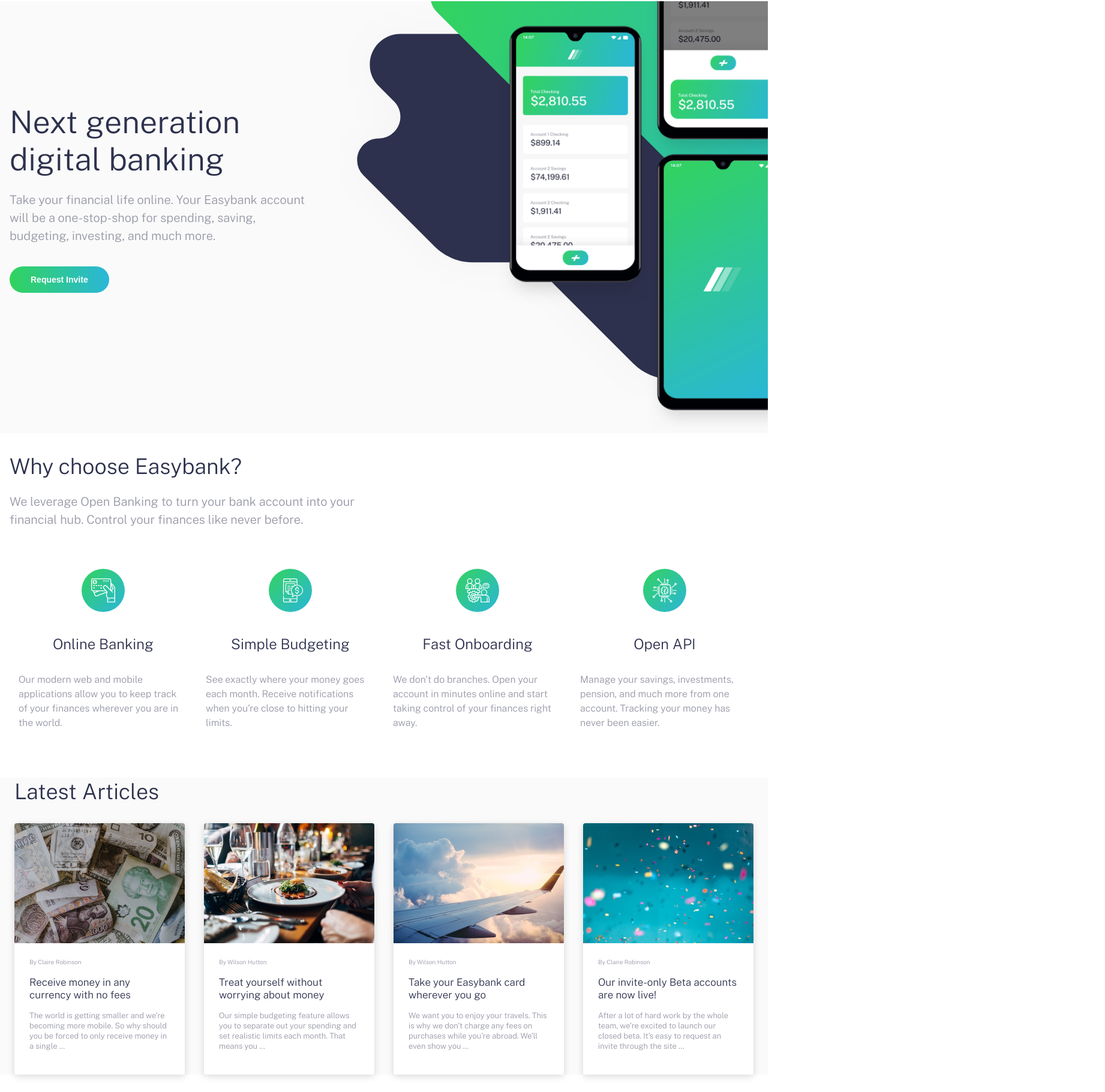
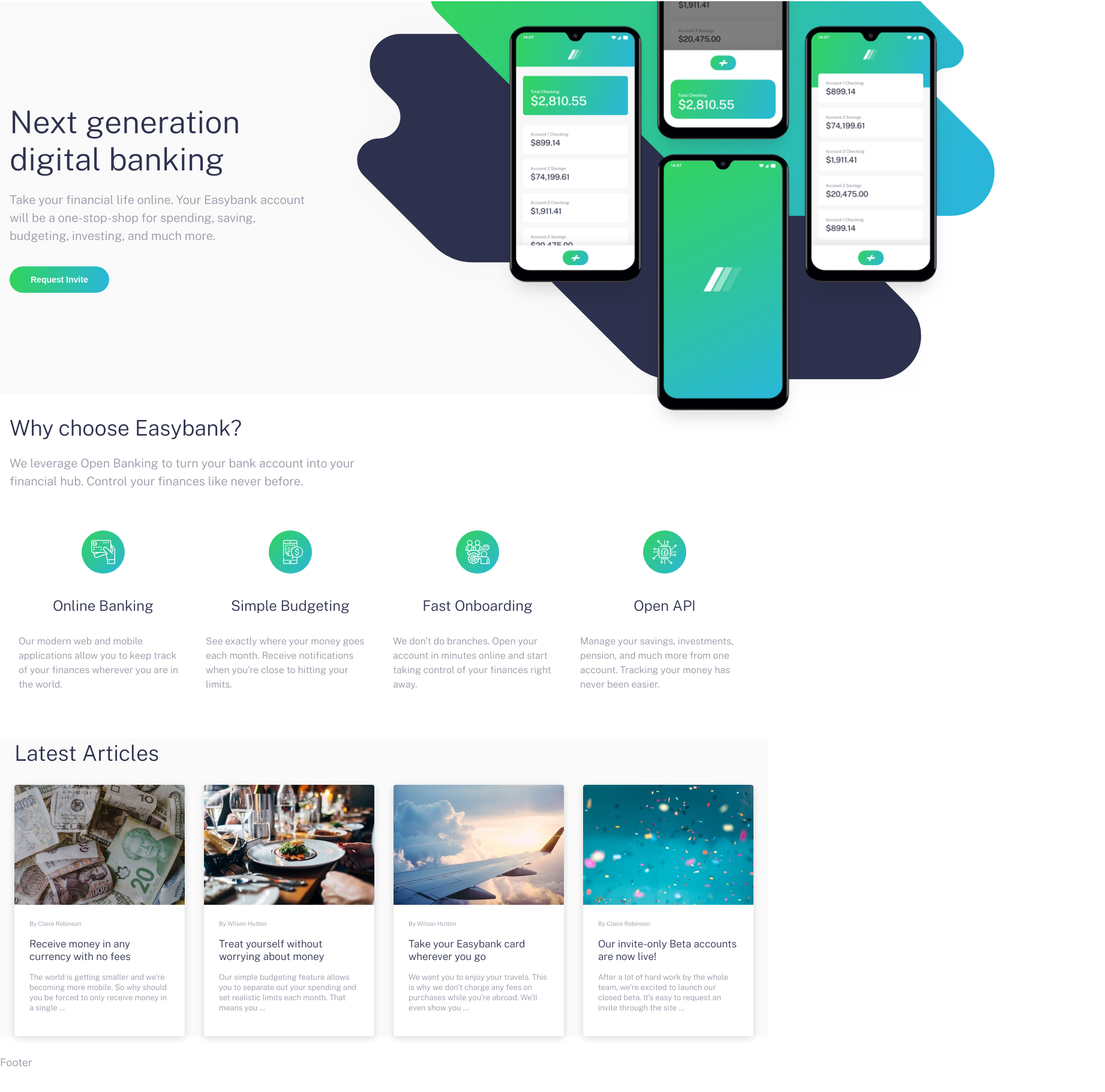
Before and after one commit to ingl3585/easybank, a React (Create React App) app: page / in a window 1280 px wide. Shown: the part 89-1909 px from the top of the page at 60% size, 1842 px wide, since content can reach past the window. After the commit the page ends 1871 px from the top, so only its background shows below. Built offline with nearby package versions, Linux system fonts and the light colour scheme.

Commit message:
fixed hero overlay

```diff
--- a/src/App.css
+++ b/src/App.css
@@ -25,4 +25,5 @@
     font-weight: 300;
     color: hsl(233, 8%, 62%);
     line-height: 1.3;
+    overflow-x: hidden;
 }
--- a/src/App.js
+++ b/src/App.js
@@ -2,6 +2,7 @@
 import Hero from './components/Hero/Hero';
 import Features from './components/Features/Features';
 import Articles from './components/Articles/Articles';
+import Footer from './components/Footer/Footer';
 import './App.css';
 
 const App = () => {
@@ -11,6 +12,7 @@
 			<Hero />
 			<Features />
 			<Articles />
+			<Footer />
 		</div>
 	);
 };
--- /dev/null
+++ b/src/components/Footer/Footer.js
@@ -0,0 +1,8 @@
+import React from 'react';
+import './footer.css';
+
+const Footer = () => {
+	return <div>Footer</div>;
+};
+
+export default Footer;
--- a/src/components/Hero/hero.css
+++ b/src/components/Hero/hero.css
@@ -66,11 +66,11 @@
 }
 
 @media screen and (min-width: 64em) {
-    .hero {
+    /* .hero {
         max-width: 100vw;
         height: 90vh;
         overflow-x: hidden;
-    }
+    } */
     .container {
         display: flex;
         align-items: center;
```
Also changed, not shown: src/components/Footer/footer.css (added).
